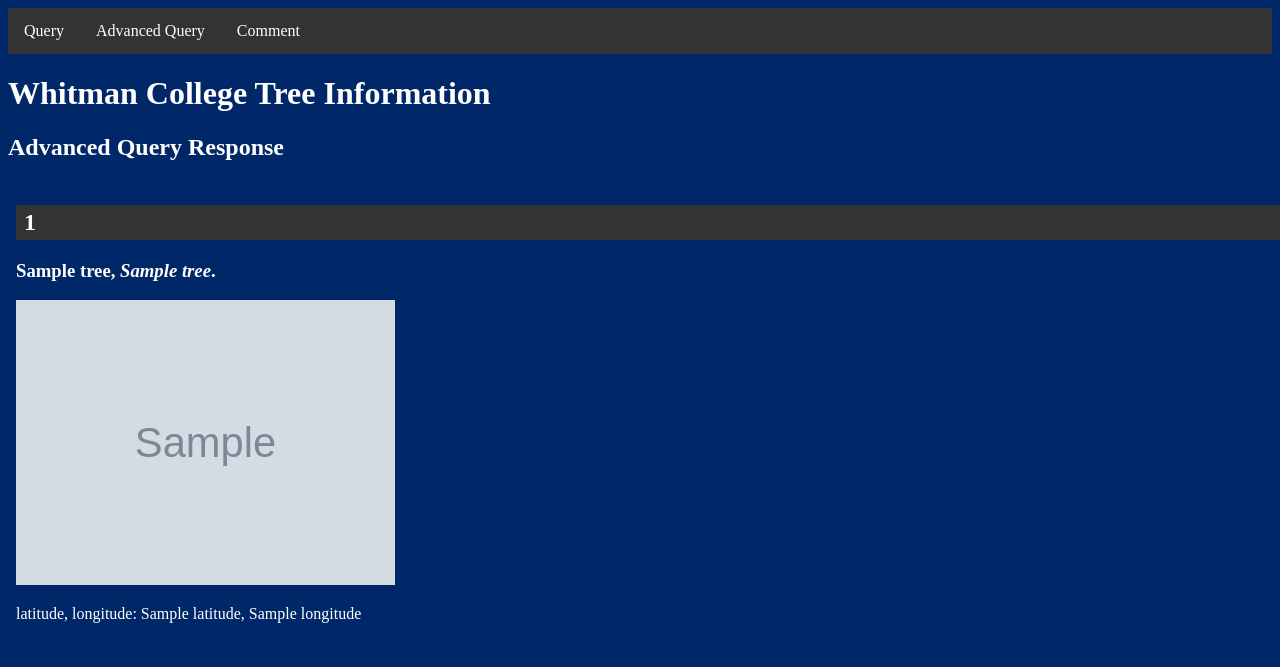
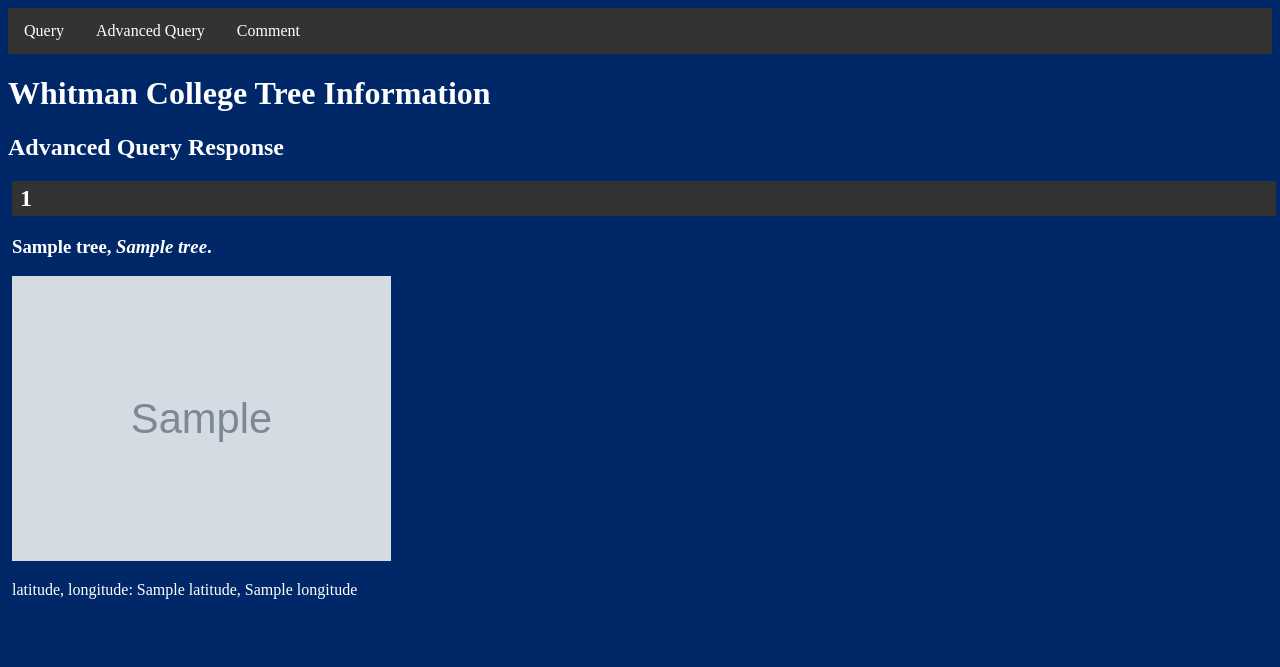
Before and after one commit to SpencerKoevering/CSCapstone2021TreeID, a Django app: template mysite/templates/treeID/advanced_query_response.html in a window 1280 px wide. Shown: the top 667 px of the page. Run offline with Django 3.2, Linux system fonts and the light colour scheme; the template is opened without the code that fills it: most values are stand-ins (such as "Sample title", 1, 10 or a date in 2020); grey boxes marked "Sample" are stand-in pictures.

Commit message:
css styling fixes for submit and reset buttons and tree list padding

```diff
--- a/mysite/templates/treeID/advanced_query.html
+++ b/mysite/templates/treeID/advanced_query.html
@@ -10,8 +10,10 @@
         <div class = "form_table_div">
             <table style="display : inline-table">
             {{ form.as_table }}
+            <tr>
+            <td><input type="reset" style="float: left;">
+            <td><input type="submit" value="Submit" style="float: right;">
             </table>
-            <input type="reset" style="float: bottom; vertical-align: bottom;">  <input type="submit" value="Submit" style="float: bottom; vertical-align: bottom;">
         </div>
     </form>
 {% endblock %}
--- a/mysite/templates/treeID/base.html
+++ b/mysite/templates/treeID/base.html
@@ -11,10 +11,10 @@
         li    {color: white;}
         #tree_list{
             width: 100%;
-            padding: 4px 8px;
+            padding: 0px 4px 0px 4px;
         }
         #tree_list_entry{
-            padding-bottom: 25px;
+            padding-bottom: 10px;
         }
         #tree_link_box {
             background-color: #333;
--- a/mysite/templates/treeID/comment.html
+++ b/mysite/templates/treeID/comment.html
@@ -10,8 +10,10 @@
         <div class = "form_table_div">
             <table style="display : inline-table">
                 {{ form.as_table }}
+                <tr>
+                    <td>
+                    <td><input type="submit" value="Submit" style="float: right;">
             </table>
-            <input type="submit" value="Submit" style="float: bottom; vertical-align: bottom;">
         </div>
     </form>
 {% endblock %}
```
